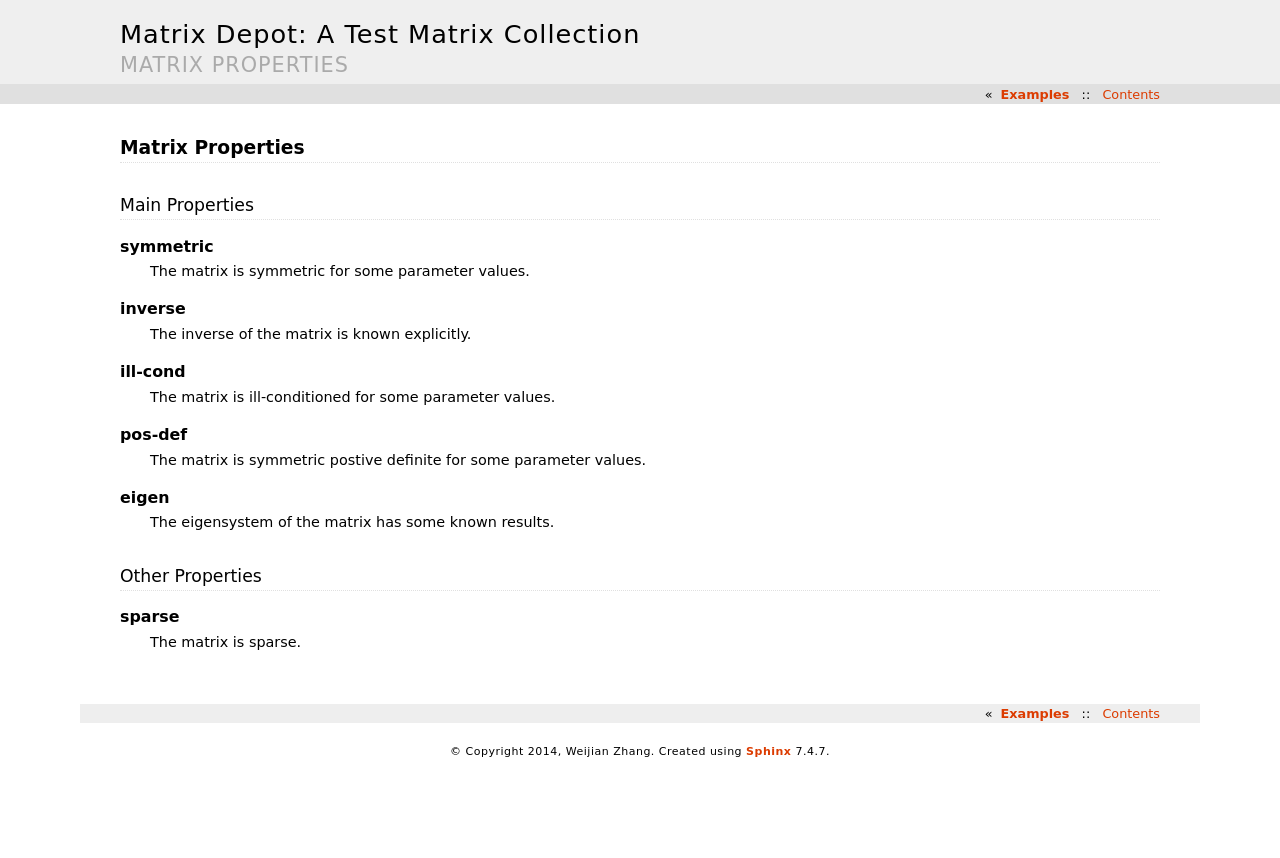
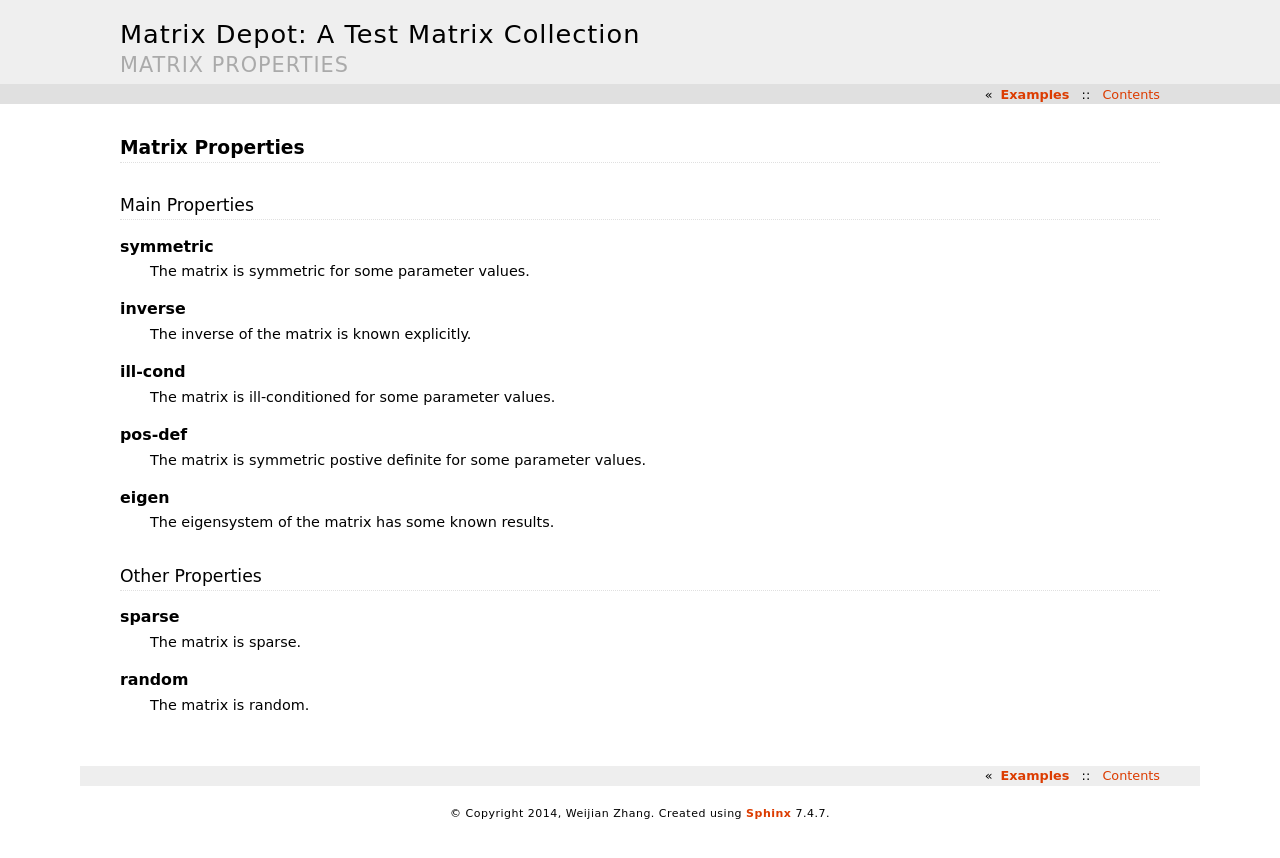
Before and after one commit to JuliaLinearAlgebra/MatrixDepot.jl, a Sphinx documentation site: the page built from doc/properties.rst, in a window 1280 px wide. Shown: the top 858 px of the page. Built offline with Sphinx 7.4.7, drawn with Linux system fonts in a browser that asks for light colours.

Commit message:
initialize rando matrix and add random property

```diff
--- a/doc/properties.rst
+++ b/doc/properties.rst
@@ -31,3 +31,6 @@ Other Properties
 
    sparse
       The matrix is sparse.
+
+   random
+      The matrix is random.
```
Also changed, not shown: 1 other file.
